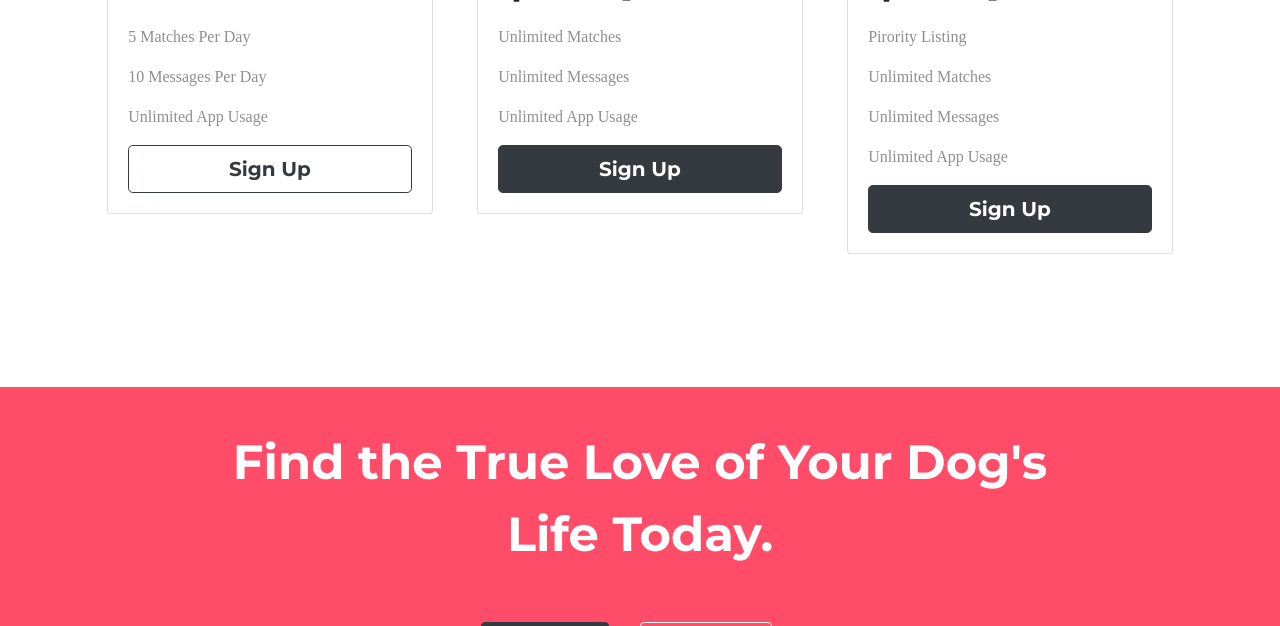
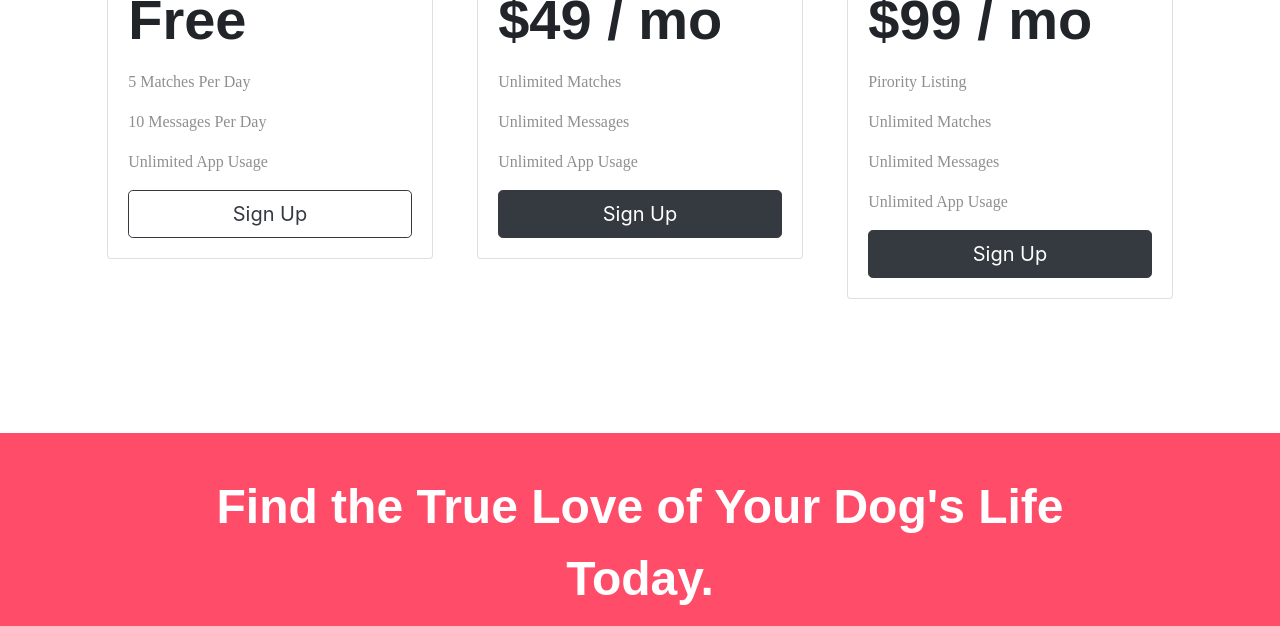
Before and after one commit to tastytim/TinDog-Start-master, a plain HTML site: page index.html in a window 1280 px wide. Shown: the part 2350-2976 px from the top of the page. Drawn offline with nearby package versions, Linux system fonts and the light colour scheme; files whose address does not match are found by name.

Commit message:
Refactored code

```diff
--- a/css/styles.css
+++ b/css/styles.css
@@ -1,30 +1,24 @@
 /* TITLE SECTION */
+
 #title {
   background-color: #ff4c68;
   color: #fff;
-  font-family: 'Montserrat', sans-serif;
 }
 
-body {
-  font-family: 'Montserrat', sans-serif;
+
+h1,h2,h3{
+  font-family: 'Montserrat-Black', sans-serif;
+  line-height: 1.5;
+  font-weight: bold;
+
 }
 
-h1 {
+h1, h2 {
   font-size: 3.5rem;
-  line-height: 1.5;
-}
-
-h2 {
-  font-family: 'Montserrat';
-  font-weight: bold;
-  font-size: 3.5rem;
-  line-height: 1.5;
 }
 
 h3 {
-  font-family: 'Montserrat';
-  font-weight: bold;
-  font-size: 1.5rem;
+  font-size: 3rem;
 }
 
 .container-fluid {
@@ -32,11 +26,13 @@ h3 {
 }
 
 /* Download buttons */
+
 .download-button {
   margin: 5% 3% 5% 0;
 }
 
 /* Navbar Elements */
+
 .navbar {
   padding: 0 0 4.5rem;
 }
@@ -57,6 +53,7 @@ h3 {
 }
 
 /* Title image */
+
 .title-image {
   width: 60%;
   right: 30%;
@@ -138,10 +135,24 @@ p {
   #title {
     text-align: center;
   }
+  h1,h2,h3,h3.ctaheading{
+    line-height: 1.5;
+  }
 
   h1 {
+    font-size: 30px;
+  }
+
+  h2{
     font-size: 25px;
-    line-height: 1;
+  }
+
+  h3.ctaheading, h3{
+    font-size: 20px;
+  }
+
+  body{
+    font-size: 15px;
   }
 }
 
@@ -152,10 +163,6 @@ p {
   text-align: center;
 }
 
-.h3ctasection {
-  line-height: 1.5;
-  font-size: 3rem
-}
 
 .container-fluid-cta {
   padding: 3% 15% 7%;
@@ -169,5 +176,5 @@ p {
 }
 
 .social-icon {
-  padding: 15px;
+  padding: 20px 15px;
 }
--- a/index.html
+++ b/index.html
@@ -195,7 +195,7 @@
   <section id="cta">
 
     <div class="container-fluid-cta">
-      <h3 class="h3ctasection">Find the True Love of Your Dog's Life Today.</h3>
+      <h3 class="ctaheading">Find the True Love of Your Dog's Life Today.</h3>
       <button class="btn btn-dark download-button" type="button"> <i class="fab fa-apple"></i> Download</button>
       <button class="btn btn-outline-light download-button" type="button"><i class="fab fa-google-play"></i> Download</button>
     </div>
```
